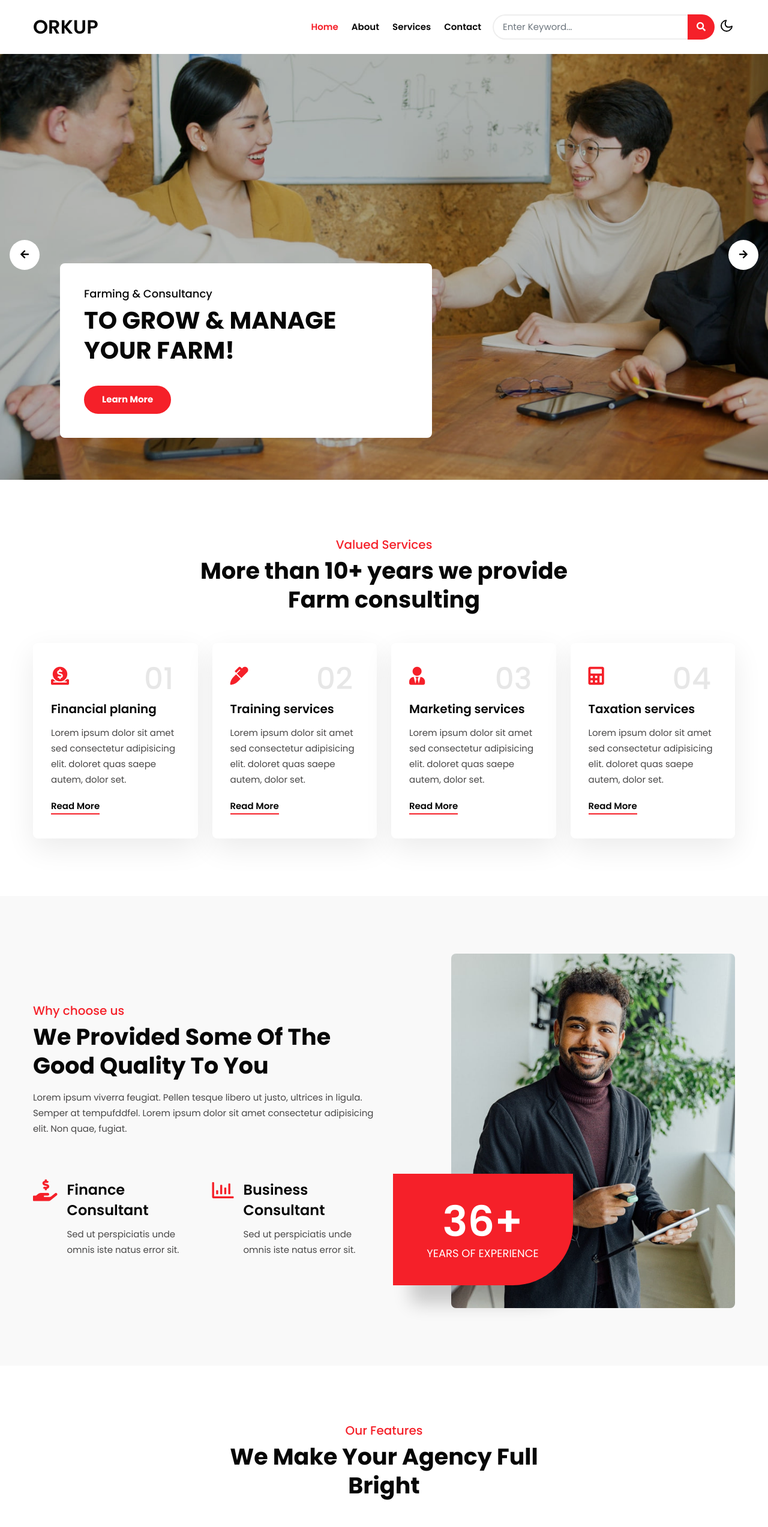
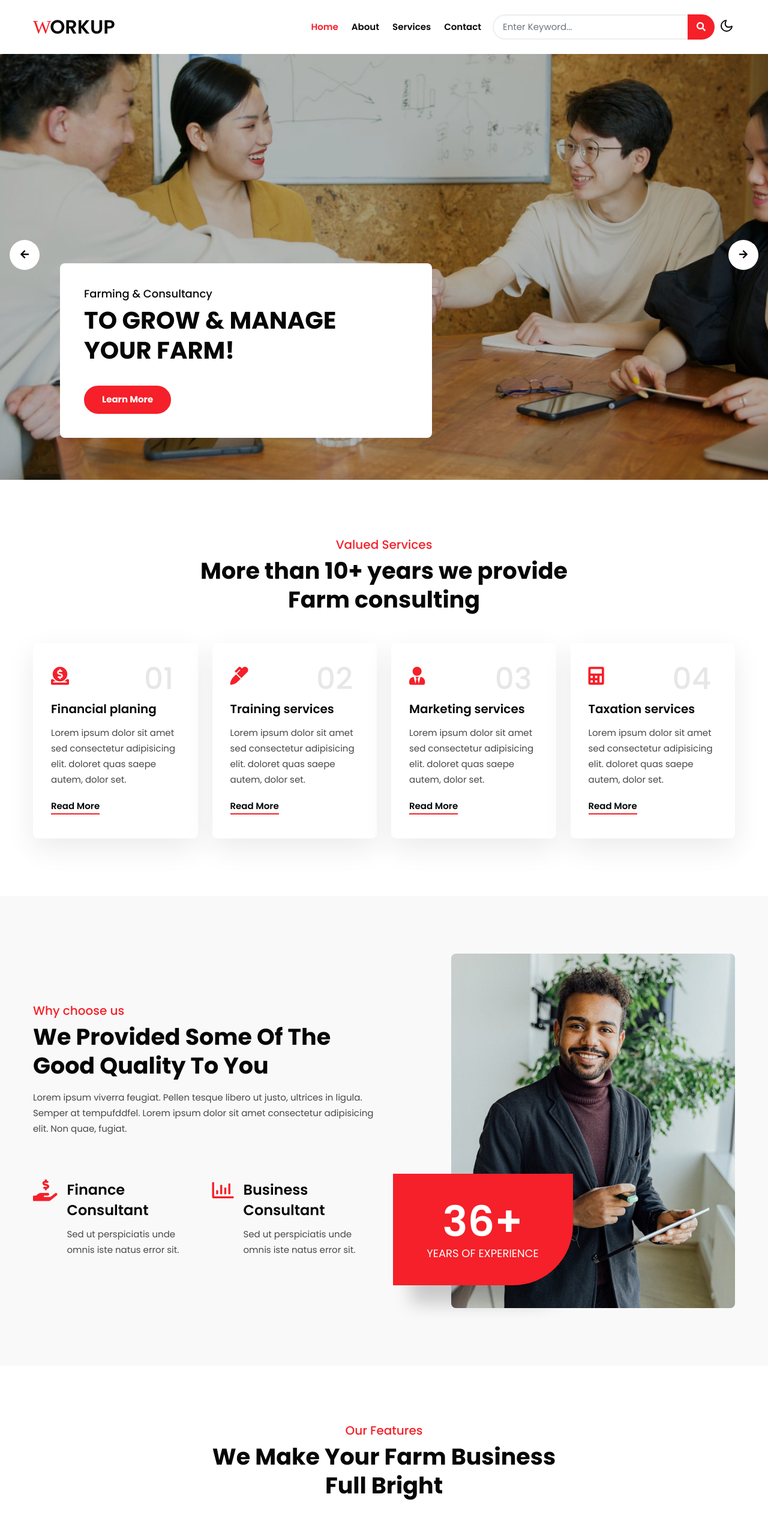
Before and after one commit to hakiimhcs/farm, a plain HTML site: page index.html in a window 1280 px wide. Shown: the top 2546 px of the page at 60% size. Drawn offline with Linux system fonts and the light colour scheme.

Commit message:
text done

```diff
--- a/index.html
+++ b/index.html
@@ -23,7 +23,7 @@ Author URL: http://w3layouts.com
         <div class="container">
             <nav class="navbar navbar-expand-lg navbar-light">
                 <a class="navbar-brand" href="index.html">
-                    <i class="fab fa-z"></i>orkup
+                    <i class="fab fa-z">W</i>orkup
                 </a>
                 <button class="navbar-toggler collapsed" type="button" data-bs-toggle="collapse"
                     data-bs-target="#navbarScroll" aria-controls="navbarScroll" aria-expanded="false"
@@ -104,7 +104,7 @@ Author URL: http://w3layouts.com
         <div class="slide">
             <div class="bg-layer">
                 <div class="content">
-                    <h6>Business Consultancy</h6>
+                    <h6>Farm Business Consultancy</h6>
                     <h3>Building a future together!</h3>
                     <a href="about.html" class="btn btn-style mt-4">Learn More</a>
                 </div>
@@ -224,7 +224,7 @@ Author URL: http://w3layouts.com
         <div class="container py-lg-5 py-md-4 py-2">
             <div class="title-main text-center mx-auto mb-md-5 mb-4" style="max-width:600px;">
                 <h5 class="small-title mb-2">Our Features</h5>
-                <h3 class="title-style">We Make Your Agency Full Bright</h3>
+                <h3 class="title-style">We Make Your Farm Business Full Bright</h3>
             </div>
             <div class="row justify-content-center">
                 <div class="col-lg-4 col-md-6 col-sm-10">
```
Also changed, not shown: about.html (+1 -1 lines).
